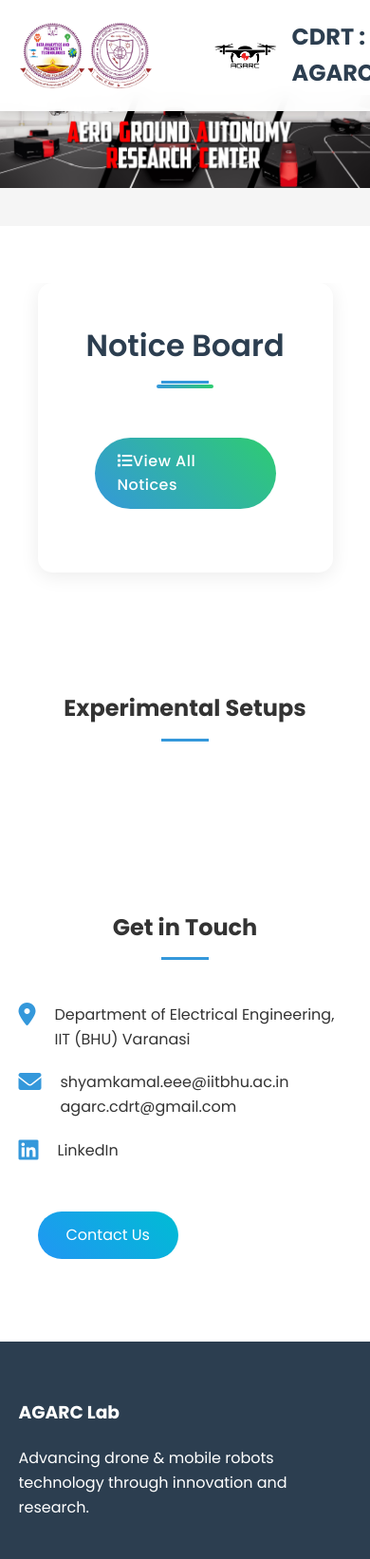
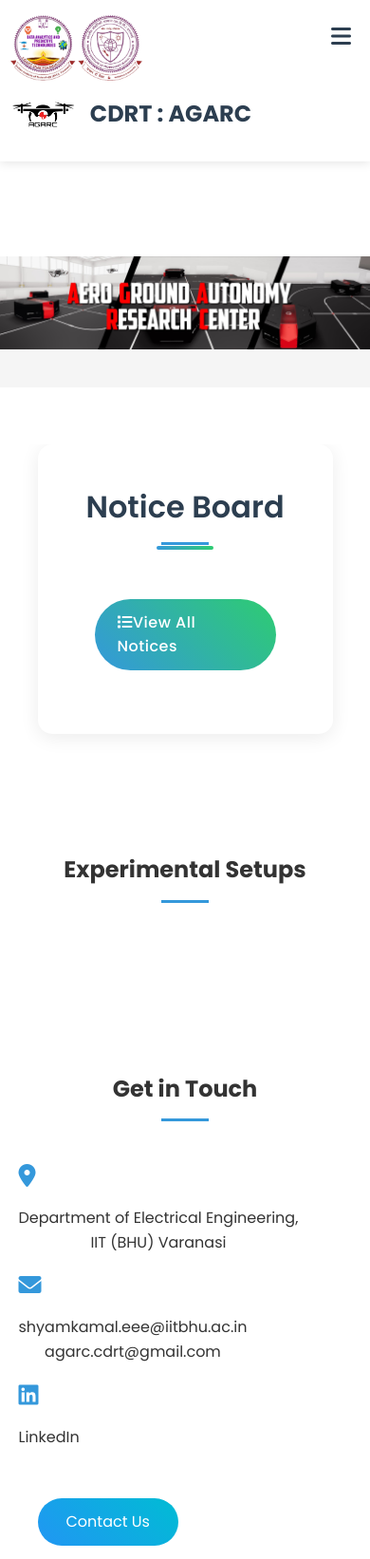
Before and after one commit to dhaneshwar266/AGARC-Lab-IIT-BHU, a Flask app: page / in a window 390 px wide. Shown: the top 1642 px of the page at 95% size. Run offline with Flask 3, Linux system fonts and the light colour scheme; data that the repository does not hold is empty; some libraries are stand-ins or nearby versions.

Commit message:
Update styles.css

```diff
--- a/static/styles.css
+++ b/static/styles.css
@@ -18,6 +18,16 @@ body {
     line-height: 1.6;
     color: var(--text-color);
     overflow-x: hidden;
+    width: 100%;
+    position: relative;
+}
+
+.container {
+    width: 100%;
+    max-width: 100%;
+    padding: 0 15px;
+    margin: 0 auto;
+    overflow-x: hidden;
 }
 
 /* Header Styles */
@@ -42,8 +52,10 @@ body {
     justify-content: space-between;
     align-items: center;
     padding: 20px 5%;
+    width: 100%;
     max-width: 1500px;
     margin: 0 auto;
+    overflow-x: hidden;
 }
 
 .logo {
@@ -58,43 +70,34 @@ body {
     transform: scale(1.05);
 }
 
-.nav-links {
-    display: flex;
-    gap: 30px;
-}
-
-
 
 @media (max-width: 768px) {
-    .menu-toggle {
-        display: block;
-        z-index: 1001;
-        cursor: pointer;
-        font-size: 24px;
-        color: var(--primary-color);
-        text-decoration: none;
-        color: var(--text-color);
-    }
-
-    .nav-links {
-        position: fixed;
-        top: 0;
-        right: -100%;
-        width: 80%;
-        max-width: 300px;
-        height: 100vh;
-        background: #fff;
-        padding: 80px 20px 20px;
-        display: flex;
+    .nav-container {
+        padding: 15px 20px;
         flex-direction: column;
         align-items: flex-start;
-        gap: 20px;
-        transition: right 0.3s ease;
-        box-shadow: -5px 0 15px rgba(0, 0, 0, 0.1);
+    }
+
+    .nav-links {
+        position: relative;
+        top: 0;
+        right: 0;
+        width: 100%;
+        max-width: 100%;
+        height: auto;
+        background: #fff;
+        padding: 20px 0;
+        display: none;
+        flex-direction: column;
+        align-items: flex-start;
+        gap: 15px;
+        transition: all 0.3s ease;
+        box-shadow: 0 4px 6px rgba(0, 0, 0, 0.1);
+        margin-top: 15px;
     }
 
     .nav-links.active {
-        right: 0;
+        display: flex;
     }
 
     .nav-link {
@@ -104,19 +107,145 @@ body {
         border-bottom: 1px solid #eee;
     }
 
+    .nav-link:last-child {
+        border-bottom: none;
+    }
+
+    .menu-toggle {
+        position: absolute;
+        top: 20px;
+        right: 20px;
+        display: block;
+        font-size: 24px;
+        color: var(--primary-color);
+        cursor: pointer;
+        z-index: 1001;
+    }
+
+    .header {
+        position: relative;
+    }
+
+    .header.scrolled {
+        position: fixed;
+        width: 100%;
+        top: 0;
+        z-index: 1000;
+    }
+
     body.menu-open {
         overflow: hidden;
     }
 
     body.menu-open::after {
-        content: '';
-        position: fixed;
-        top: 0; left: 0;
-        width: 100%; height: 100%;
-        background: rgba(0, 0, 0, 0.5);
-        z-index: 999;
-    }
-}
+        display: none;
+    }
+
+    .hero-content {
+        padding: 0 15px;
+    }
+
+    .hero-content h1 {
+        font-size: 2rem;
+    }
+
+    .section {
+        padding: 40px 15px;
+    }
+
+    /* Adjust common grid layout on mobile */
+    .grid, .team-grid, .research-grid, .gallery-grid, .publications-grid, .contact-grid, .info-items, .faq-grid, .video-grid {
+        grid-template-columns: 1fr;
+        gap: 20px;
+    }
+
+    /* Adjust padding/margin for sections and containers */
+    .section, .container, .nav-container, .hero-split, .footer-content {
+        padding-left: 15px;
+        padding-right: 15px;
+    }
+
+    /* Ensure images and media are responsive */
+    img, video {
+        max-width: 100%;
+        height: auto;
+        display: block; /* Prevent inline issues */
+    }
+
+    /* Adjust specific flex containers */
+    .hero-split, .team-lead, .info-item {
+        flex-direction: column;
+        gap: 20px;
+    }
+
+    /* Center text for column layouts */
+    .team-lead, .info-item {
+        text-align: center;
+        align-items: center;
+    }
+
+    .team-lead img {
+        margin-bottom: 10px;
+    }
+}
+
+@media (max-width: 600px) {
+    .team-lead {
+        flex-direction: column;
+        text-align: center;
+        padding: 20px;
+        gap: 16px;
+    }
+
+    .drone-card {
+        width: 100%;
+        height: auto;
+    }
+
+    .drone-image {
+        width: 100%;
+        height: auto;
+    }
+
+    .drone-image img {
+        width: 100%;
+        height: auto;
+    }
+
+    .sliding-images {
+        padding: 20px 10px;
+    }
+
+    .slide-img {
+        width: 90%;
+        height: auto;
+        margin: 0 auto;
+    }
+
+    .slider-track {
+        animation: slide 15s linear infinite; /* Adjust animation speed if needed */
+    }
+
+    .masonry-gallery {
+        column-count: 1;
+        column-gap: 0;
+    }
+
+     /* Further reduce padding/margin on very small screens */
+     .section, .container, .nav-container, .hero-split, .footer-content {
+        padding-left: 10px;
+        padding-right: 10px;
+    }
+
+    .hero-text h1 {
+        font-size: 1.8rem;
+    }
+
+    .hero-text .subtitle {
+        font-size: 1.2rem;
+    }
+}
+
 .nav-link {
     color: var(--text-color);
     text-decoration: none;
@@ -125,6 +254,7 @@ body {
     padding: 8px 12px;
     transition: color 0.3s ease;
 }
+
 
 /* Common Hero Sections */
 .hero {
@@ -188,26 +318,6 @@ body {
     margin-top: 40px;
 }
 
-/* .stat-item {
-    text-align: center;
-    padding: 20px;
-    background: rgba(255, 255, 255, 0.1);
-    border-radius: 10px;
-    backdrop-filter: blur(10px);
-}
-
-.stat-number {
-    font-size: 2.5rem;
-    font-weight: 700;
-    color: #4CAF50;
-    display: block;
-    margin-bottom: 10px;
-}
-
-.stat-label {
-    font-size: 1rem;
-    color: #000000;
-} */
 
 .hero-image {
     flex: 1;
```
